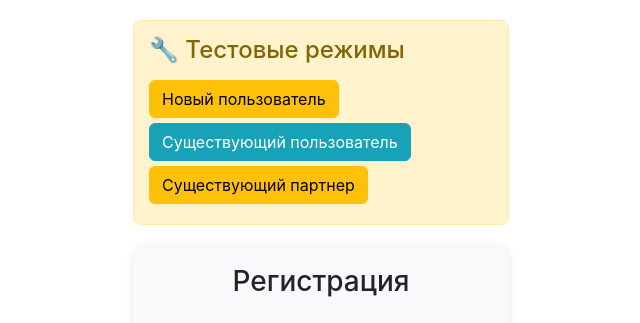
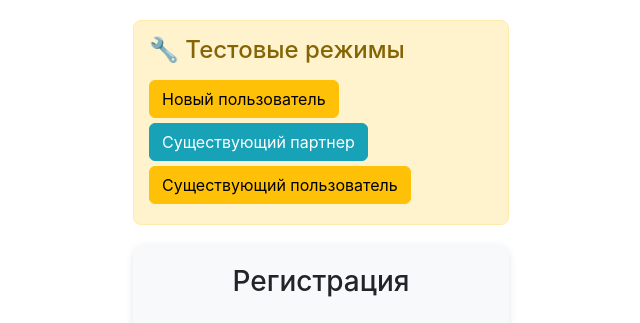
Before and after one commit to beznegative/referral_system, a PHP site: page /test_miniapp.php in a window 1280 px wide. Shown: the top 323 px of the page, without its empty margins (319-959 px from the left). Run offline with PHP 8.4, Linux system fonts and the light colour scheme; data comes from the database, SQL or seed files in the repository; a stand-in replaces the project's code that opens the database connection.

Commit message:
ереименовать кнопки в test_miniapp.php

```diff
--- a/test_miniapp.php
+++ b/test_miniapp.php
@@ -166,8 +166,8 @@
         <div class="test-controls">
             <h4>🔧 Тестовые режимы</h4>
             <button class="btn btn-warning" onclick="testNewUser()">Новый пользователь</button>
-            <button class="btn btn-info" onclick="testExistingUser()">Существующий пользователь</button>
-            <button class="btn btn-warning" onclick="testExistingAffiliate()">Существующий партнер</button>
+            <button class="btn btn-info" onclick="testExistingUser()">Существующий партнер</button>
+            <button class="btn btn-warning" onclick="testExistingAffiliate()">Существующий пользователь</button>
         </div>
 
         <!-- Экран загрузки -->
```
